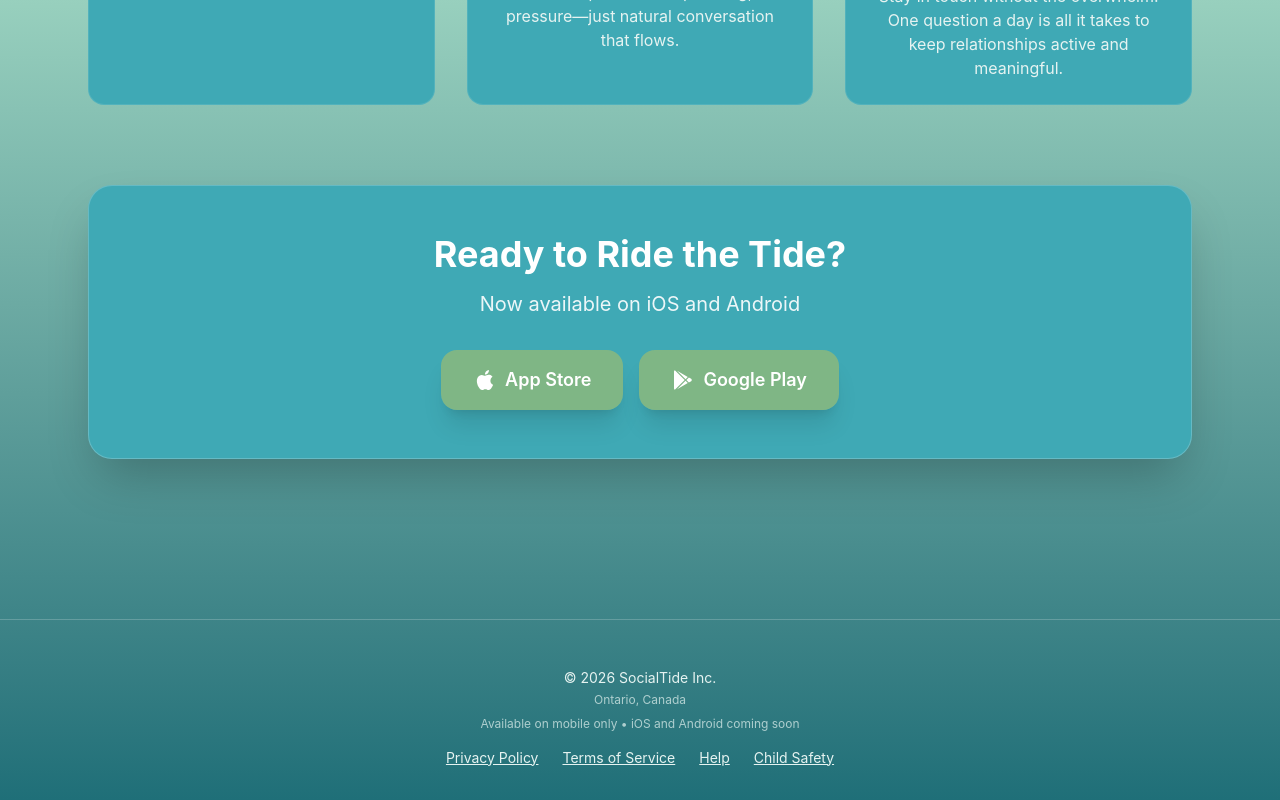
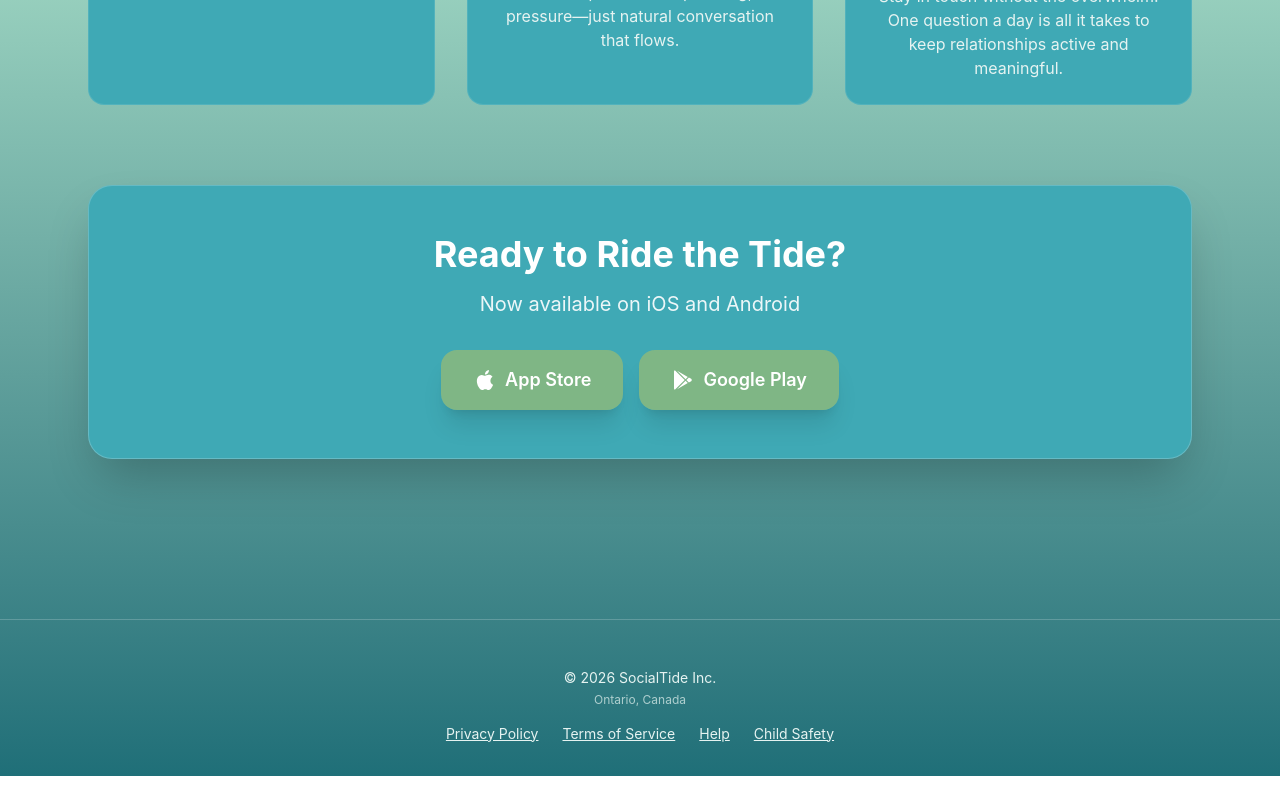
Before and after one commit to socialtideapp/website, a Next.js app: page / in a window 1280 px wide. Shown: the part 898-1698 px from the top of the page. After the commit the page ends 1674 px from the top, so only its background shows below. Built offline with nearby package versions, Linux system fonts and the light colour scheme.

Commit message:
Fix Footer saying coming soon

```diff
--- a/app/components/Footer.tsx
+++ b/app/components/Footer.tsx
@@ -8,9 +8,6 @@ export default function Footer() {
       </small>
       <p className="text-xs mt-1 text-ocean-foam/70">
         Ontario, Canada
-      </p>
-      <p className="text-xs mt-2 text-ocean-foam/70">
-        Available on mobile only • iOS and Android coming soon
       </p>
       <nav className="mt-4 flex justify-center gap-6" aria-label="Footer navigation">
         <a
```
